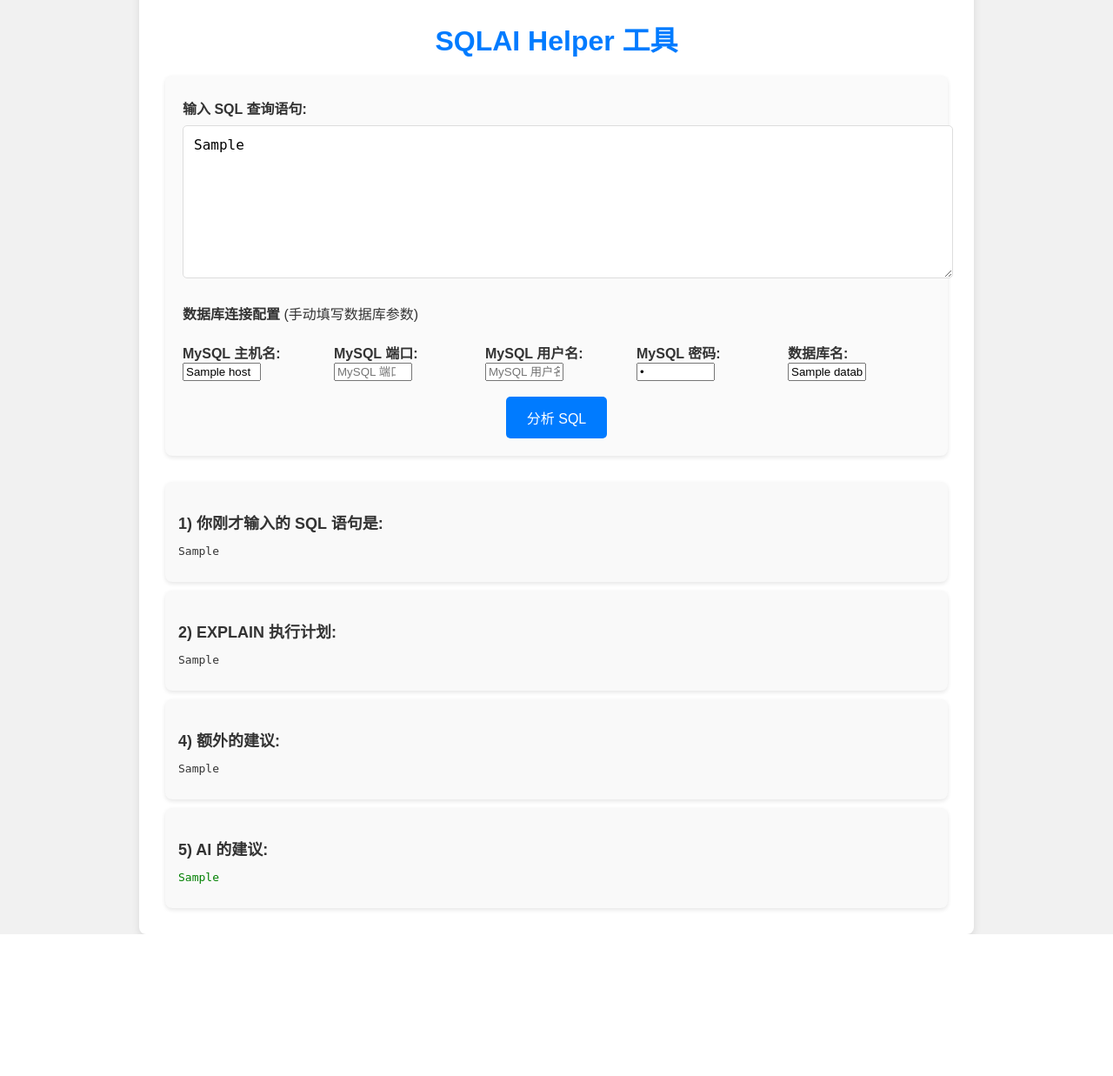
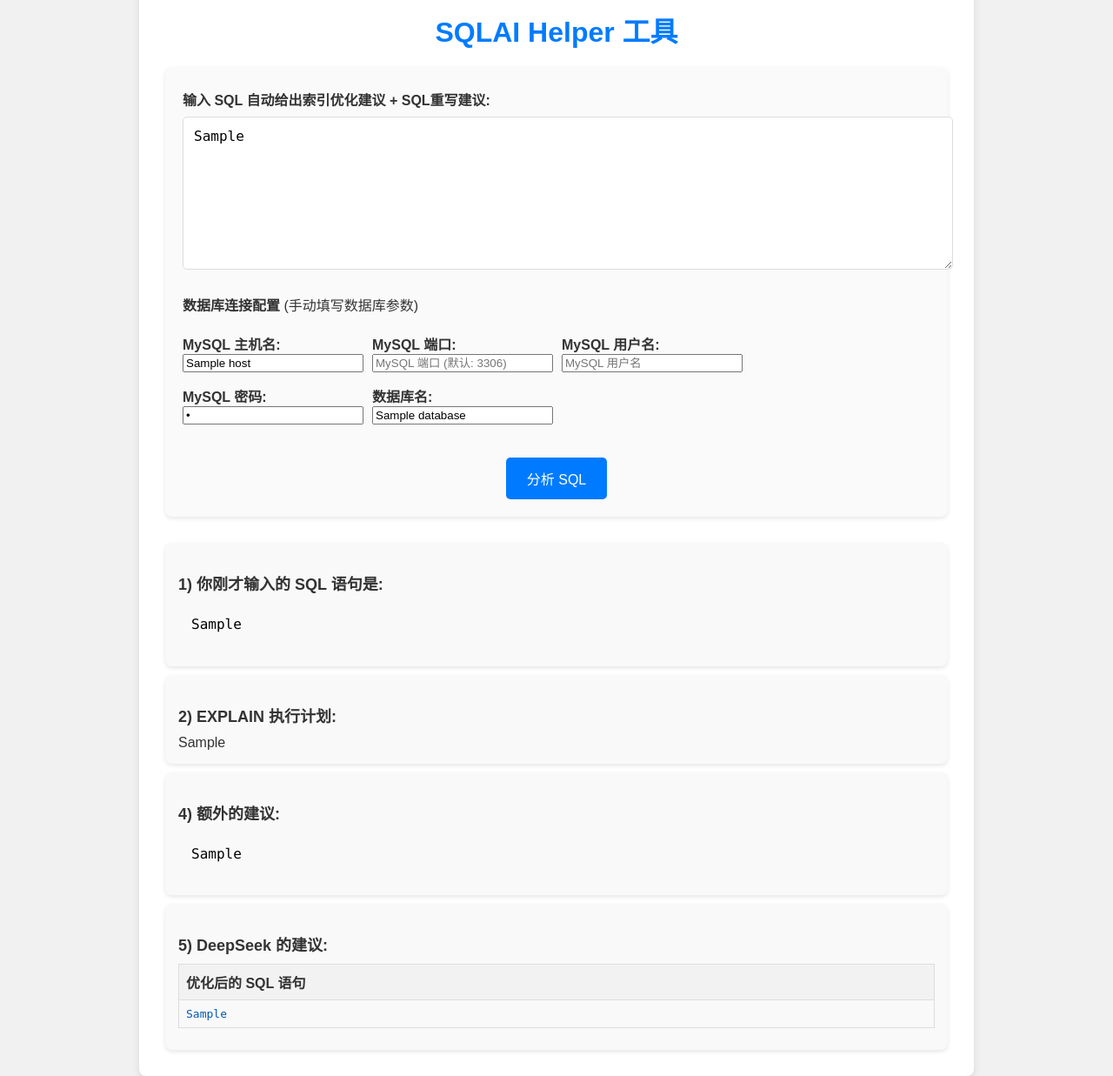
Before and after one commit to hcymysql/sql_helper, a Flask app: template Flask_src/templates/index.html in a window 1280 px wide. Shown: the whole page at 87% size. Before the commit the page ends 1074 px from the top, so only its background shows below. Run offline with Flask 3, Linux system fonts and the light colour scheme; the template is opened without the code that fills it: most values are stand-ins (such as "Sample title", 1, 10 or a date in 2020); some libraries are stand-ins or nearby versions.

Commit message:
Add files via upload

```diff
--- a/Flask_src/templates/index.html
+++ b/Flask_src/templates/index.html
@@ -3,6 +3,7 @@
 <head>
     <meta charset="UTF-8">
     <title>SQLAI Helper 工具</title>
+    <link href="https://cdnjs.cloudflare.com/ajax/libs/prism/1.29.0/themes/prism.min.css" rel="stylesheet" />
     <style>
         body {
             font-family: 'Arial', sans-serif;
@@ -14,6 +15,7 @@
             align-items: flex-start;
             height: 100vh;
             color: #333;
+            overflow-y: auto;
         }
         .container {
             background: #fff;
@@ -22,15 +24,13 @@
             width: 80%;
             max-width: 900px;
             padding: 30px;
-          margin-top: -30px;
+            margin-top: -40px;
         }
         h1 {
             text-align: center;
             color: #007bff;
             margin-bottom: 20px;
         }
-
-      /* Input fields and labels */
         .config-box {
             background: #fafafa;
             padding: 20px;
@@ -43,17 +43,15 @@
             margin-top: 5px;
             display: block;
         }
-
-      /* Input fields in one line */
         .inline-inputs {
             display: flex;
-          justify-content: space-between;
+            flex-wrap: wrap;
             gap: 10px;
         }
         .inline-inputs input {
-          width: 50%; /* Set width to fit inputs in the same row */
+            flex: 1;
+            min-width: 200px;
         }
-
         .config-box textarea {
             width: 100%;
             height: 150px;
@@ -62,10 +60,11 @@
             border-radius: 5px;
             border: 1px solid #ddd;
             font-size: 16px;
+            resize: vertical;
         }
-
         .button-container {
             text-align: center;
+            margin-top: 20px;
         }
         button {
             padding: 12px 24px;
@@ -75,19 +74,18 @@
             font-size: 16px;
             border-radius: 5px;
             cursor: pointer;
-          transition: background-color: 0.3s;
+            transition: background-color 0.3s;
         }
         button:hover {
             background-color: #0056b3;
         }
-
-      /* Output boxes */
         .output-box {
             background: #f9f9f9;
             border-radius: 8px;
             padding: 15px;
             margin-top: 10px;
             box-shadow: 0 2px 5px rgba(0, 0, 0, 0.1);
+            overflow-x: auto;
         }
         .section-title {
             font-weight: bold;
@@ -95,8 +93,7 @@
             color: #333;
             margin-bottom: 10px;
         }
-      .suggestion {
-          /*color: darkorange;  移除，因为下面会更精细地控制颜色 */
+        .suggestion, .ai-suggestion, .error {
             white-space: pre-wrap;
             word-wrap: break-word;
         }
@@ -104,7 +101,7 @@
             color: red;
         }
         .ai-suggestion {
-          color: green;
+            color: #007bff;
         }
         .success-suggestion {
             background: #d4edda;
@@ -112,30 +109,38 @@
             padding: 10px;
             border-radius: 5px;
         }
-
-      /* 新增的样式 */
-      .arrow {
-          color: #28a745; /* 绿色箭头 */
+        pre.language-sql {
+            background: #f9f9f9;
+            padding: 15px;
+            border-radius: 8px;
+            overflow-x: auto;
+        }
+        pre.language-sql code {
+            display: block;
+            white-space: pre-wrap;
+            word-wrap: break-word;
+            line-height: 1.2;
+        }
+        table {
+            width: 100%;
+            border-collapse: collapse;
+            margin: 10px 0;
+        }
+        th, td {
+            border: 1px solid #ddd;
+            padding: 8px;
+            text-align: left;
+        }
+        th {
+            background-color: #f2f2f2;
             font-weight: bold;
         }
-      .bold-green {
-          color: #28a745; /* 绿色文本 */
-          font-weight: bold;
+        .ai-sql-table td {
+            white-space: pre-wrap;
+            word-wrap: break-word;
+            font-family: monospace;
+            color: #0056b3;
         }
-       .bold-yellow {
-          color: #ffc107;  /*黄色文本*/
-          font-weight: bold;
-      }
-      .red-text{
-          color: red;
-          font-weight: bold;
-      }
-      .highlight-suggestion {
-        font-size: 1.2em; /* 增大字体 */
-        color: red;       /* 变为红色 */
-        font-weight: bold;
-    }
-
     </style>
 </head>
 <body>
@@ -144,85 +149,97 @@
 
         <div class="config-box">
             <form method="post">
-                <label for="sql_query">输入 SQL 查询语句:</label>
-                <textarea id="sql_query" name="sql_query" placeholder="请输入 SQL 查询语句">{{ sql_query or '' }}</textarea>
+                <label for="sql_query">输入 SQL 自动给出索引优化建议 + SQL重写建议:</label>
+                <textarea id="sql_query" name="sql_query" placeholder="请输入 SQL 查询语句" required>{{ sql_query or '' }}</textarea>
 
                 <p><strong>数据库连接配置</strong> (手动填写数据库参数)</p>
 
                 <div class="inline-inputs">
                     <div>
                         <label for="host">MySQL 主机名:</label>
-                        <input type="text" id="host" name="host" placeholder="MySQL 主机名" value="{{ host or '' }}">
+                        <input type="text" id="host" name="host" placeholder="MySQL 主机名" value="{{ host or '' }}" required>
                     </div>
                     <div>
                         <label for="port">MySQL 端口:</label>
-                        <input type="number" id="port" name="port" placeholder="MySQL 端口 (默认: 3306)" value="{{ port or 3306 }}">
+                        <input type="number" id="port" name="port" placeholder="MySQL 端口 (默认: 3306)" value="{{ port or 3306 }}" required>
                     </div>
                     <div>
                         <label for="user">MySQL 用户名:</label>
-                        <input type="text" id="user" name="user" placeholder="MySQL 用户名" value="{{ user or '' }}">
+                        <input type="text" id="user" name="user" placeholder="MySQL 用户名" value="{{ user or '' }}" required>
                     </div>
                     <div>
                         <label for="password">MySQL 密码:</label>
-                        <input type="password" id="password" name="password" placeholder="MySQL 密码" value="{{ password or '' }}">
+                        <input type="password" id="password" name="password" placeholder="MySQL 密码" value="{{ password or '' }}" required>
                     </div>
                     <div>
                         <label for="database">数据库名:</label>
-                        <input type="text" id="database" name="database" placeholder="数据库名" value="{{ database or '' }}">
+                        <input type="text" id="database" name="database" placeholder="数据库名" value="{{ database or '' }}" required>
                     </div>
                 </div>
 
                 <div class="button-container">
                     <br>
-                    <button type="submit">分析 SQL</button>
+                    <button type="submit" id="submitButton" onclick="showLoading()">分析 SQL</button>
                 </div>
             </form>
         </div>
 
+        <!-- 加载动画 -->
+        <div id="loading" style="display: none; text-align: center; margin-top: 20px;">
+            <img src="https://cdnjs.cloudflare.com/ajax/libs/loading.io/1.0.10/assets/img/loading.svg" alt="加载中..." width="50" height="50">
+            <p>正在分析，请稍候...</p>
+        </div>
+
         {% if error %}
-        <div class="output-box error">
-            <p><strong>错误信息:</strong></p>
-            <pre>{{ error }}</pre>
+        <div class="output-box error" id="output-start">
+            <p class="section-title">错误信息:</p>
+            <pre class="language-sql"><code>{{ error|default('<span class="red-text">未检测到错误</span>')|safe }}</code></pre>
         </div>
         {% endif %}
 
         {% if formatted_sql %}
-        <div class="output-box">
+        <div class="output-box" id="output-start">
             <p class="section-title">1) 你刚才输入的 SQL 语句是:</p>
-            <pre>{{ formatted_sql }}</pre>
+            <pre class="language-sql"><code>{{ formatted_sql|default('<span class="red-text">无输入 SQL</span>')|safe }}</code></pre>
         </div>
         {% endif %}
 
         {% if explain_table %}
         <div class="output-box">
             <p class="section-title">2) EXPLAIN 执行计划:</p>
-            <pre>{{ explain_table }}</pre>
+            {{ explain_table|safe }}
         </div>
         {% endif %}
 
         {% if index_suggestions %}
         <div class="output-box">
             <p class="section-title">3) 索引优化建议:</p>
-              {% set suggestions = index_suggestions.split('\n') %}
-              {% for suggestion_line in suggestions %}
-                  {% if '建议添加索引' in suggestion_line %}
-                      <p><span class="highlight-suggestion">{{ suggestion_line|replace('\033[93m', '')|replace('\033[0m', '') }}</span></p>
-                  {% else %}
-                      <pre class="suggestion">{% if '\u2192' in suggestion_line %}<span class="arrow">{{ suggestion_line|replace('\u2192', '→')|replace('\033[1;92m', '')|replace('\033[0m', '') }}</span>{% elif '\033[1;92m' in suggestion_line %}<span class="bold-green">{{ suggestion_line|replace('\033[1;92m', '')|replace('\033[0m', '') }}</span>{% elif '\033[93m' in suggestion_line %}<span class="bold-yellow">{{ suggestion_line|replace('\033[93m', '')|replace('\033[0m', '') }}</span>{% elif '\033[91m' in suggestion_line %}<span class="red-text">{{ suggestion_line|replace('\033[91m', '')|replace('\033[0m', '') }}</span>{% else %}{{ suggestion_line }}{% endif %}</pre>
-                  {% endif %}
-              {% endfor %}
+            <pre class="language-sql"><code>{{ index_suggestions|default('<span class="red-text">无索引优化建议</span>')|safe }}</code></pre>
         </div>
         {% endif %}
 
+        {% if extra_suggestions %}
         <div class="output-box">
             <p class="section-title">4) 额外的建议:</p>
-            <pre class="suggestion">{{ extra_suggestions|replace('\033[91m', '<span style="color: red; font-weight: bold;">')|replace('\033[0m', '</span>') }}</pre>
+            <pre class="language-sql"><code>{{ extra_suggestions|default('<span class="red-text">无额外建议</span>')|safe }}</code></pre>
         </div>
+        {% endif %}
 
         {% if ai_suggestions %}
         <div class="output-box">
-            <p class="section-title">5) AI 的建议:</p>
-            <pre class="ai-suggestion">{{ ai_suggestions }}</pre>
+            <p class="section-title">5) DeepSeek 的建议:</p>
+            <table class="ai-sql-table">
+                <thead>
+                    <tr>
+                        <th>优化后的 SQL 语句</th>
+                    </tr>
+                </thead>
+                <tbody>
+                    <tr>
+                        <td>{{ ai_suggestions|default('暂无 AI 建议')|safe }}</td>
+                    </tr>
+                </tbody>
+            </table>
         </div>
         {% endif %}
 
@@ -233,5 +250,43 @@
         </div>
         {% endif %}
     </div>
+
+    <script src="https://cdnjs.cloudflare.com/ajax/libs/prism/1.29.0/prism.min.js"></script>
+    <script src="https://cdnjs.cloudflare.com/ajax/libs/prism/1.29.0/components/prism-sql.min.js"></script>
+    <script>
+        // 显示加载动画并禁用按钮
+        function showLoading() {
+            document.getElementById('loading').style.display = 'block';
+            document.getElementById('submitButton').disabled = true;
+        }
+
+        // 页面加载完成后初始化状态
+        window.onload = function() {
+            Prism.highlightAll();
+            document.getElementById('loading').style.display = 'none';
+            document.getElementById('submitButton').disabled = false;
+
+            // 如果有输出结果，滚动到 #output-start
+            var outputStart = document.getElementById('output-start');
+            if (outputStart) {
+                outputStart.scrollIntoView({ behavior: 'smooth' });
+            }
+        };
+
+        // 根据后端传递的 is_processing 控制加载动画
+        {% if is_processing %}
+            document.getElementById('loading').style.display = 'block';
+            document.getElementById('submitButton').disabled = true;
+        {% else %}
+            document.getElementById('loading').style.display = 'none';
+            document.getElementById('submitButton').disabled = false;
+
+            // 处理完成后滚动到输出结果
+            var outputStart = document.getElementById('output-start');
+            if (outputStart) {
+                outputStart.scrollIntoView({ behavior: 'smooth' });
+            }
+        {% endif %}
+    </script>
 </body>
 </html>
```
Lines whose indentation alone changed are shown as unchanged.
